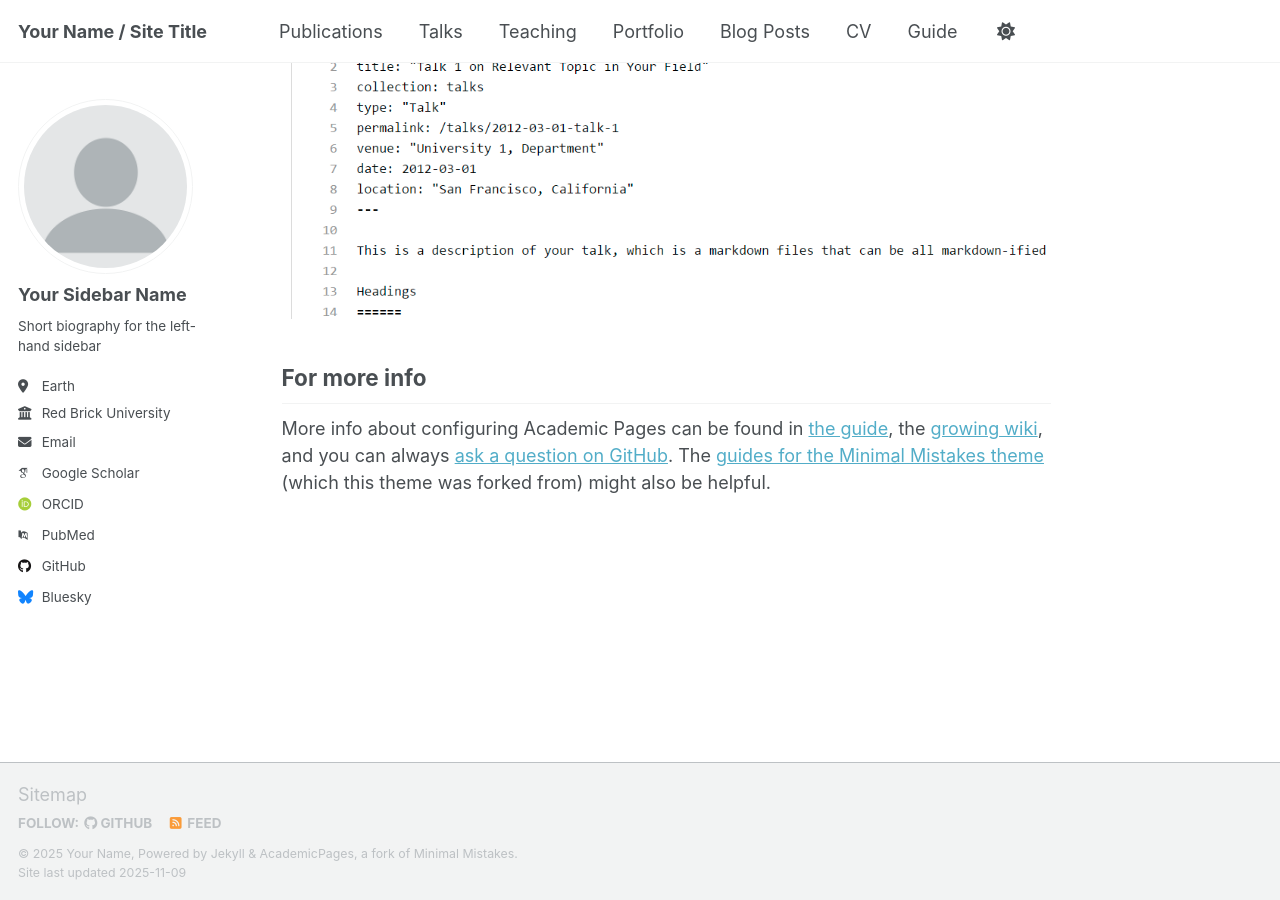
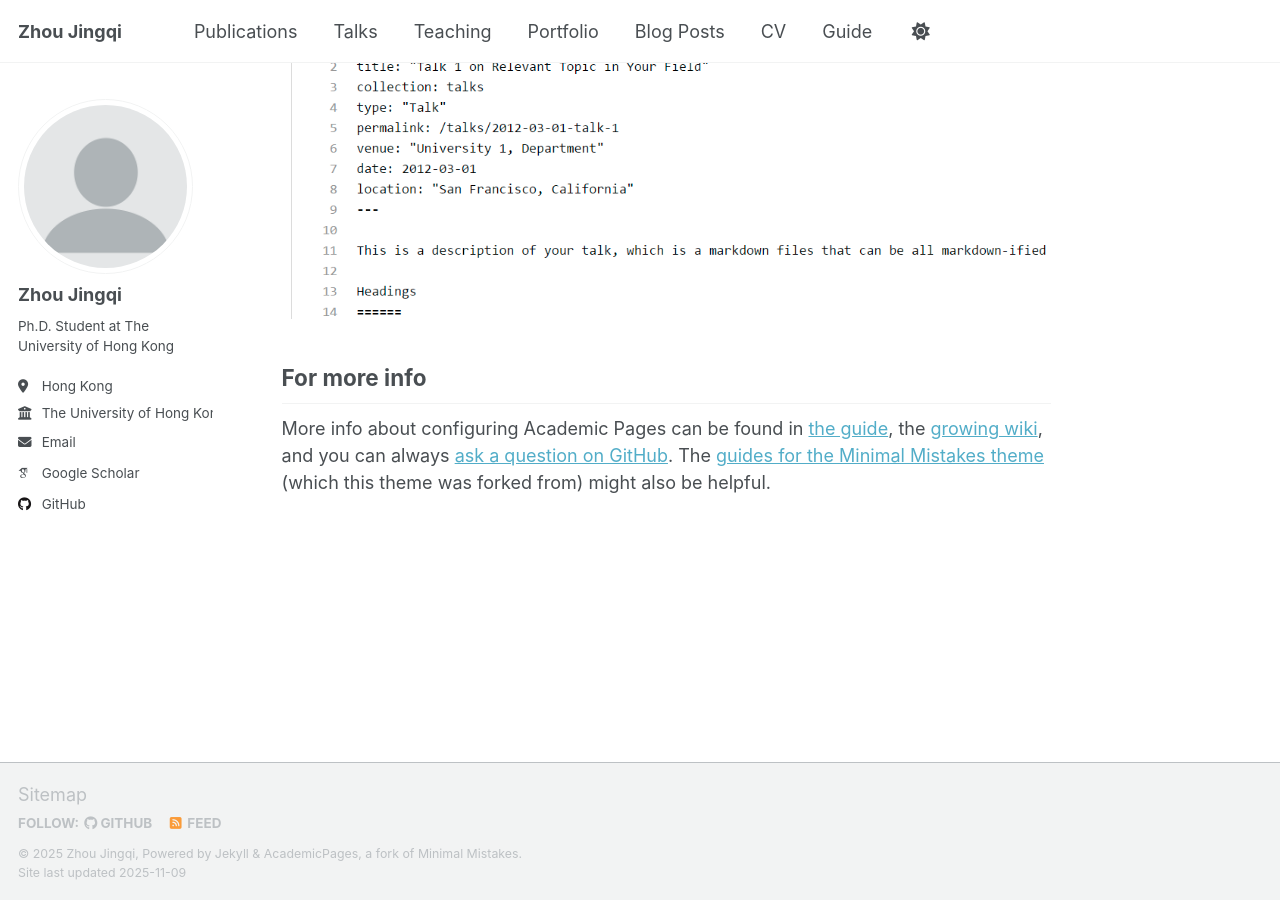
Before and after one commit to lian-tian-mo-zun/lian-tian-mo-zun.github.io, a Jekyll site: the page built from _pages/about.md, in a window 1280 px wide and 900 px high, scrolled down 2880 px. Built offline with Jekyll 4.4.1, drawn with Linux system fonts in a browser that asks for light colours; some web fonts are replaced; a script that is not in the unit is left out; part of the change alters nothing that is shown.

Commit message:
Update personal information in _config.yml

```diff
--- a/_config.yml
+++ b/_config.yml
@@ -8,76 +8,53 @@
 
 # Basic Site Settings
 locale                   : "en-US"
-site_theme               : "default" # Currently available options are "default", "air"
-title                    : "Your Name / Site Title"
+title                    : "Zhou Jingqi"
 title_separator          : "-"
-name                     : &name "Your Name"
-description              : &description "Your Name's academic portfolio"   # Update this with a general description of your site, this is the default if not overridden by a page
-url                      : https://academicpages.github.io # The base hostname & protocol for your site e.g. "https://[your GitHub username].github.io",
-                                                           # or if you already have some other page hosted on Github then use "https://[your GitHub username].github.io/[Your Repo Name]"
-baseurl                  : "" # the subpath of your site, e.g. "/blog"
-repository               : "academicpages/academicpages.github.io"
+name                     : &name "Zhou Jingqi"
+description              : &description "Ph.D. Student at HKU"
+url                      : https://lian-tian-mo-zun.github.io
+baseurl                  : ""
+repository               : "lian-tian-mo-zun/lian-tian-mo-zun.github.io"
 
 # Site Author - The following control what appear as part of the author content on the side bar.
 #               If a field is blank the icon and link will not appear, otherwise it will be shown.
 #               Additional customization can be done by editing /_includes/author-profile.html
 author:
-  # Biographic information
+  name             : "Zhou Jingqi"
   avatar           : "profile.png"
-  name             : "Your Sidebar Name"
-  pronouns         : # example: "she/her"
-  bio              : "Short biography for the left-hand sidebar"
-  location         : "Earth"
-  employer         : "Red Brick University"
-  uri              : # URL
-  email            : "none@example.org"
-
-  # Academic websites
-  academia         : # URL
-  arxiv            : # URL - Update with the correct link to your profile
-  googlescholar    : "https://scholar.google.com/citations?user=PS_CX0AAAAAJ"
-  inspire-hep      : # URL
-  impactstory      : # URL
-  orcid            : "https://orcid.org/yourorcidurl"
-  semantic         : # URL
-  pubmed           : "https://www.ncbi.nlm.nih.gov/pubmed/?term=john+snow"
-  researchgate     : # URL
-  scopus           : # URL
-
-  # Repositories and software development
-  bitbucket        : # Username - Update with your username on the site
-  codepen          : # Username
-  dribbble         : # Username
-  github           : "academicpages"
-  kaggle           : # Username
-  stackoverflow    : # User number or user number and name (i.e., use "1" or "1/jeff-atwood")
-
-  # Social media
-  artstation       : # Username
-  bluesky          : "bsky.app" # Replace this with you Bluesky username
-  facebook         : # Username
-  flickr           : # Username
-  foursquare       : # Username
-  goodreads        : # Username
-  google_plus      : # Username
-  keybase          : # Username
-  instagram        : # Username
-  lastfm           : # Username
-  linkedin         : # Username
-  mastodon         : # URL
-  medium           : # URL
-  pinterest        : # Username
-  soundcloud       : # Username
-  steam            : # Username
-  telegram         : # URL
-  tumblr           : # Username
-  twitter          : # Username for X / Twitter
-  vine             : # Username
-  weibo            : # Username
-  wikipedia        : # Username
-  xing             : # Username
-  youtube          : # Username
-  zhihu            : # Username
+  bio              : "Ph.D. Student at The University of Hong Kong"
+  location         : "Hong Kong"
+  employer         : "The University of Hong Kong"
+  pubmed           :
+  googlescholar    : "https://scholar.google.com/citations?user=wer2UnMAAAAJ&hl=en"
+  email            : "u3011211@connect.hku.hk"
+  researchgate     :
+  uri              :
+  bitbucket        :
+  codepen          :
+  dribbble         :
+  flickr           :
+  facebook         :
+  foursquare       :
+  github           : "lian-tian-mo-zun"
+  google_plus      :
+  keybase          :
+  instagram        :
+  impactstory      :
+  lastfm           :
+  linkedin         :
+  orcid            :
+  pinterest        :
+  soundcloud       :
+  stackoverflow    :
+  steam            :
+  tumblr           :
+  twitter          :
+  vine             :
+  weibo            :
+  xing             :
+  youtube          :
+  wikipedia        :
 
 # Publication Category - The following the list of publication categories and their headings
 publication_category:
```
